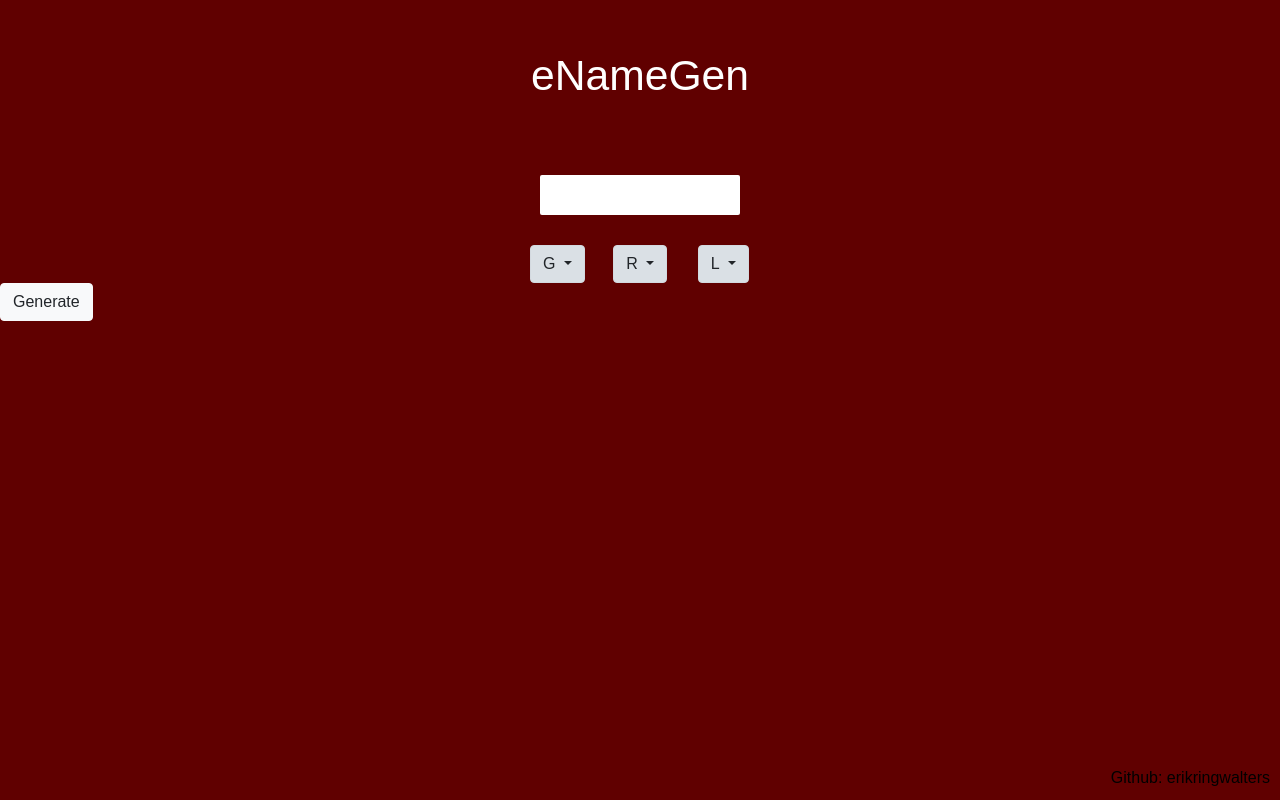
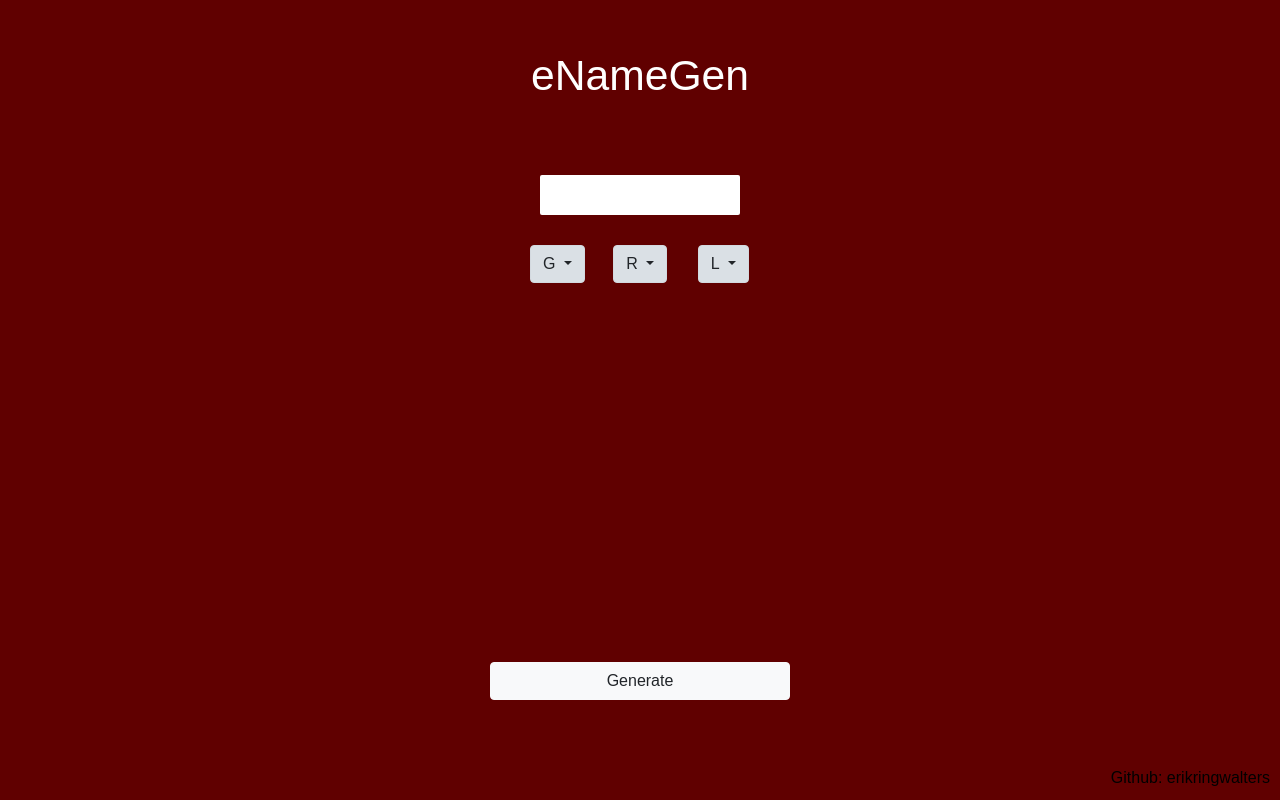
Before and after one commit to erikringwalters/enamegeNg, an Angular app: page /home in a window 1280 px wide. Built offline with nearby package versions, Linux system fonts and the light colour scheme.

Commit message:
generate button is positioned well

```diff
--- a/src/app/home/home.component.css
+++ b/src/app/home/home.component.css
@@ -16,12 +16,25 @@ h1{
   bottom: 100px;
   border-radius: 2px;
 }
+
 #nameParams{
   text-align: center;
 }
+
 .nameDiv{
   text-align: center;
 }
+
+#generateDiv {
+  text-align: center;
+  position: absolute;
+  bottom: 100px;
+}
+
+ #generateButton{
+  text-align: center;
+  width:300px;
+ }
 
 footer{
   position: fixed;
@@ -29,10 +42,7 @@ footer{
   right: 10px;
   color: black;
 }
+
 #githubLink{
   color: black;
 }
-#generate{
-  text-align: center;
-  bottom: 50;
-}
--- a/src/app/home/home.component.html
+++ b/src/app/home/home.component.html
@@ -24,9 +24,9 @@
   </div>
 </div>
 
-<!-- <div col-12> -->
-  <button type="button" id="generate" class="btn btn-light center-block">Generate</button>
-<!-- </div> -->
+<div id="generateDiv" class="col-12">
+  <button type="button" id="generateButton" class="btn btn-light center-block">Generate</button>
+</div>
 
 <footer>
   Github: <a id="githubLink" target="_blank"
```
